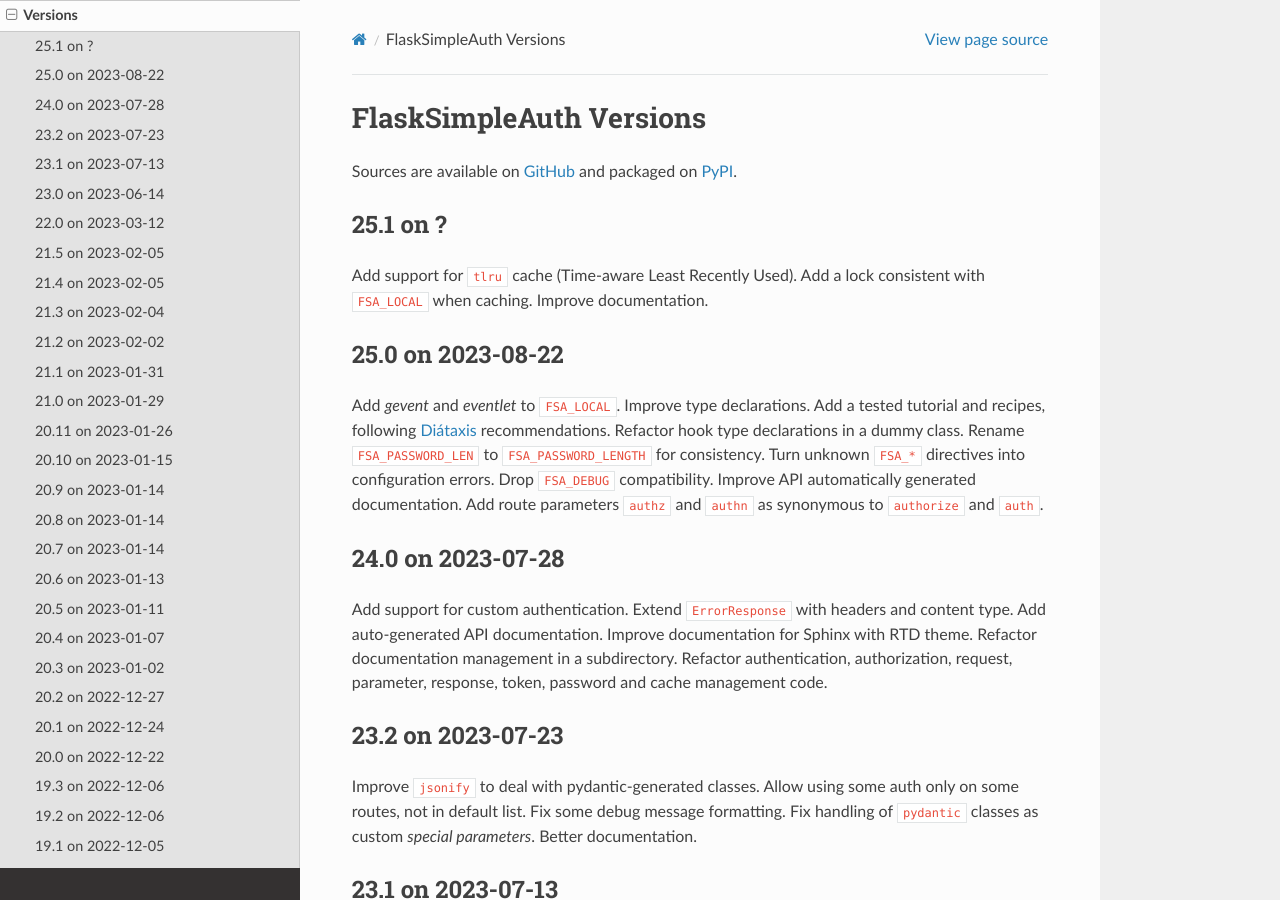
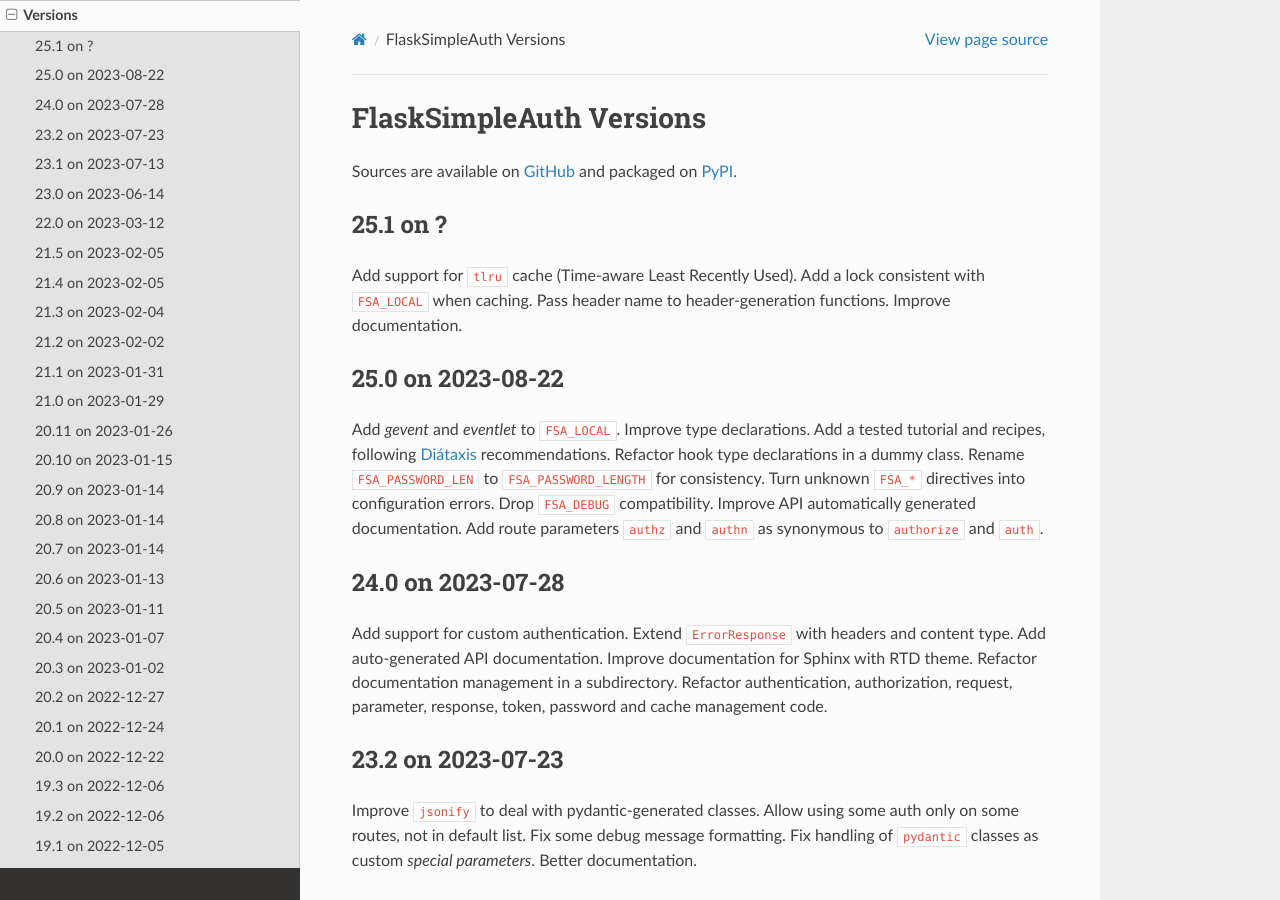
Before and after one commit to zx80/flask-simple-auth, a Sphinx documentation site: the page built from docs/VERSIONS.md, in a window 1280 px wide and 900 px high. Built offline with Sphinx 7.4.7 and the Read the Docs theme 2.0.0, drawn with Linux system fonts in a browser that asks for light colours; pages that are not in the unit, such as notebooks, are missing from menus.

Commit message:
record change.

```diff
--- a/docs/VERSIONS.md
+++ b/docs/VERSIONS.md
@@ -7,6 +7,7 @@
 
 Add support for `tlru` cache (Time-aware Least Recently Used).
 Add a lock consistent with `FSA_LOCAL` when caching.
+Pass header name to header-generation functions.
 Improve documentation.
 
 ## 25.0 on 2023-08-22
```
